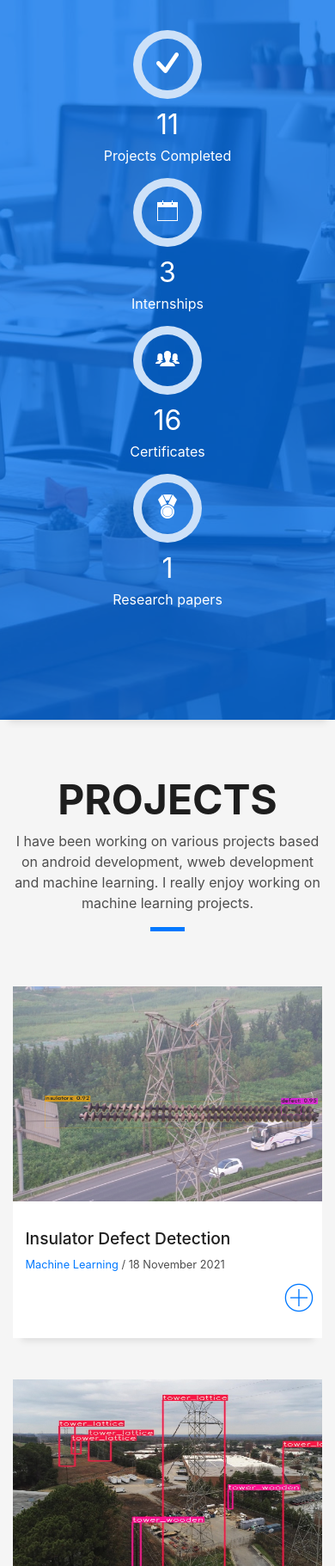
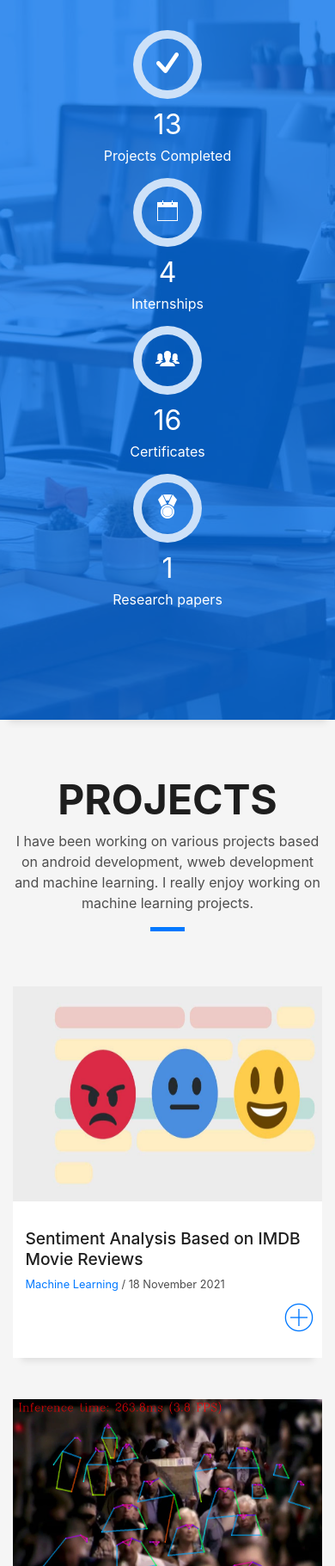
Before and after one commit to karol767/portfolio, a plain HTML site: page index.html in a window 390 px wide. Shown: the part 6920-8741 px from the top of the page at 86% size. Drawn offline with Linux system fonts and the light colour scheme; files whose address does not match are found by name.

Commit message:
"updated latest projects"

```diff
--- a/index.html
+++ b/index.html
@@ -315,7 +315,7 @@
                 <span class="ico-circle"><i class="ion-checkmark-round"></i></span>
               </div>
               <div class="counter-num">
-                <p class="counter">11</p>
+                <p class="counter">13</p>
                 <span class="counter-text">Projects Completed</span>
               </div>
             </div>
@@ -326,7 +326,7 @@
                 <span class="ico-circle"><i class="ion-ios-calendar-outline"></i></span>
               </div>
               <div class="counter-num">
-                <p class="counter">3</p>
+                <p class="counter">4</p>
                 <span class="counter-text">Internships</span>
               </div>
             </div>
@@ -374,6 +374,58 @@
           </div>
         </div>
         <div class="row">
+
+          <div class="col-md-4">
+            <div class="work-box">
+
+                <div class="work-img bg-image">
+                  <img height = "250" width = "400" src="assets/img/sentiment.jpeg" alt="" class="bg-image">
+                </div>
+              </a>
+              <div class="work-content">
+                <div class="row">
+                  <div class="col-sm-8">
+                    <h2 class="w-title">Sentiment Analysis Based on IMDB Movie Reviews</h2>
+                    <div class="w-more">
+                      <span class="w-ctegory">Machine Learning</span> / <span class="w-date">18 November 2021</span>
+                    </div>
+                  </div>
+                  <div class="col-sm-4">
+                    <div class="w-like">
+                      <a href="https://github.com/yushendye/Sentiment-Analysis" target="_blank"> <span class="ion-ios-plus-outline"></span></a>
+                    </div>
+                  </div>
+                </div>
+              </div>
+            </div>
+          </div>
+
+
+          <div class="col-md-4">
+            <div class="work-box">
+
+                <div class="work-img bg-image">
+                  <img height = "250" width = "400" src="assets/img/human_pose.jpg" alt="" class="bg-image">
+                </div>
+              </a>
+              <div class="work-content">
+                <div class="row">
+                  <div class="col-sm-8">
+                    <h2 class="w-title">Human Pose Estimation</h2>
+                    <div class="w-more">
+                      <span class="w-ctegory">Machine Learning</span> / <span class="w-date">18 November 2021</span>
+                    </div>
+                  </div>
+                  <div class="col-sm-4">
+                    <div class="w-like">
+                      <a href="#" target="_blank"> <span class="ion-ios-plus-outline"></span></a>
+                    </div>
+                  </div>
+                </div>
+              </div>
+            </div>
+          </div>
+
           <div class="col-md-4">
             <div class="work-box">
 
```
Also changed, not shown: assets/img/human_pose.jpg (added), assets/img/sentiment.jpeg (added).
